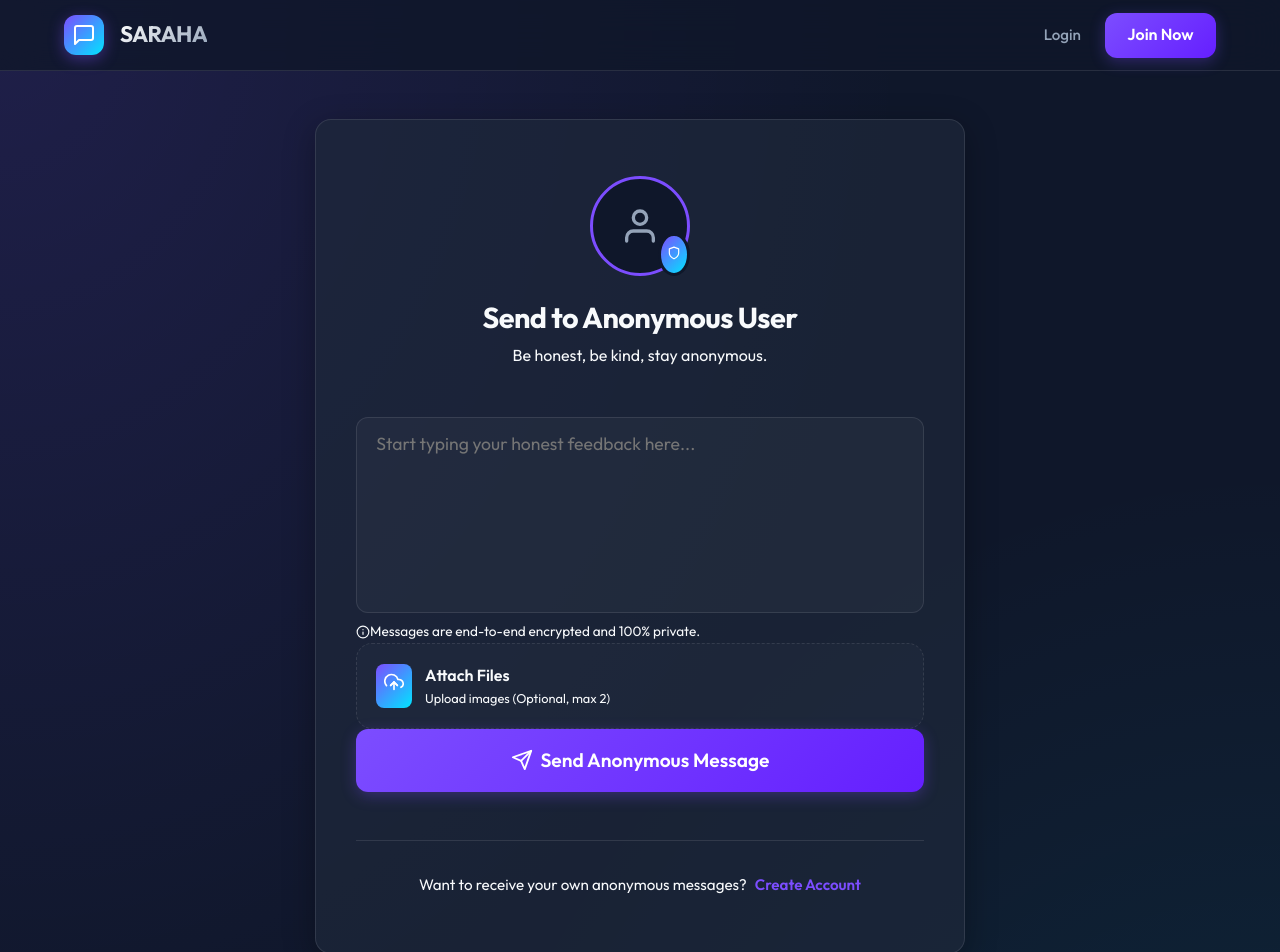
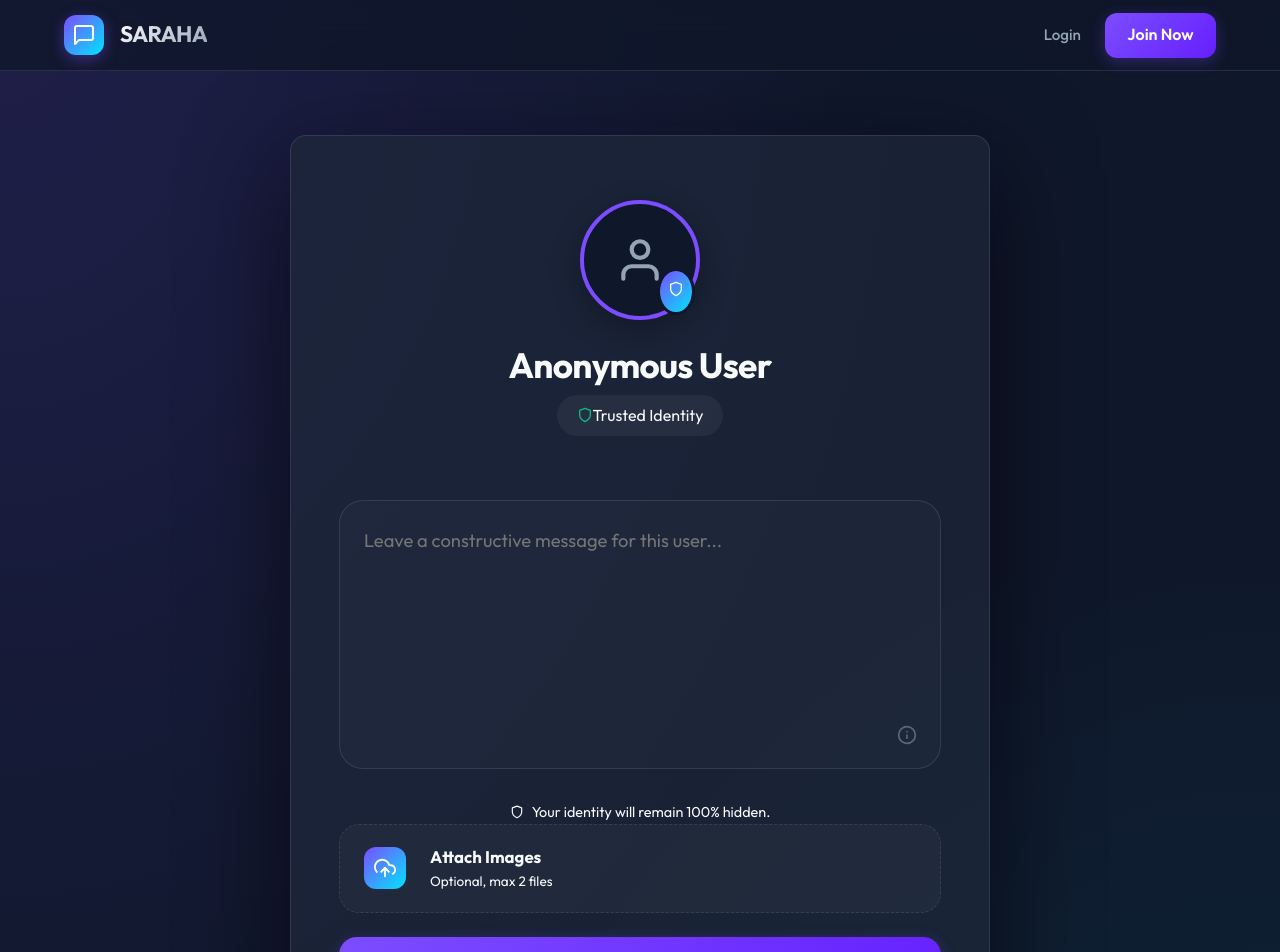
Before and after one commit to qusaykhudair/Saraha-App_full_stack_website, a React (Vite) app in the folder Frontend/: page /u/1 in a window 1280 px wide. Shown: the top 952 px of the page. Built offline with nearby package versions, Linux system fonts and the light colour scheme; no server answers.

Commit message:
feat: implement account email verification flow with OTP authentication and dashboard UI

```diff
--- a/Frontend/src/pages/PublicProfile.jsx
+++ b/Frontend/src/pages/PublicProfile.jsx
@@ -1,8 +1,8 @@
 import React, { useState, useEffect } from 'react';
-import { useParams } from 'react-router-dom';
+import { useParams, Link } from 'react-router-dom';
 import api from '../api/axios';
 import toast from 'react-hot-toast';
-import { FiSend, FiUploadCloud, FiUser, FiShield, FiInfo } from 'react-icons/fi';
+import { FiSend, FiUploadCloud, FiUser, FiShield, FiInfo, FiCheckCircle } from 'react-icons/fi';
 
 const PublicProfile = () => {
   const { receiverId } = useParams();
@@ -12,7 +12,6 @@ const PublicProfile = () => {
   const [loading, setLoading] = useState(false);
   const [success, setSuccess] = useState(false);
 
-  // Fetch receiver info to show their name/pic
   useEffect(() => {
     const fetchReceiver = async () => {
       try {
@@ -62,112 +61,160 @@ const PublicProfile = () => {
 
   if (success) {
     return (
-      <div className="flex justify-center items-center animate-fade-in" style={{ minHeight: '70vh' }}>
-        <div className="glass-panel text-center" style={{ padding: '4rem 2rem', width: '100%', maxWidth: '550px' }}>
-          <div className="primary-gradient" style={{ width: '90px', height: '90px', borderRadius: '50%', display: 'flex', alignItems: 'center', justifyContent: 'center', margin: '0 auto 2rem' }}>
-            <FiShield size={45} color="white" />
+      <div className="flex justify-center items-center animate-fade-in" style={{ minHeight: '80vh' }}>
+        <div className="glass-panel text-center shadow-premium" style={{ padding: '5rem 3rem', width: '100%', maxWidth: '550px' }}>
+          <div className="primary-gradient" style={{ width: '100px', height: '100px', borderRadius: '50%', display: 'flex', alignItems: 'center', justifyContent: 'center', margin: '0 auto 2.5rem', boxShadow: '0 10px 30px rgba(124, 77, 255, 0.4)' }}>
+            <FiCheckCircle size={50} color="white" />
           </div>
-          <h2 style={{ fontSize: '2.2rem', marginBottom: '1rem' }}>Sent Successfully!</h2>
-          <p className="text-secondary" style={{ fontSize: '1.1rem', marginBottom: '2.5rem' }}>
-            Your anonymous feedback has been delivered safely. They will never know it was you.
+          <h2 style={{ fontSize: '2.5rem', marginBottom: '1rem', fontWeight: '800' }}>Message Sent!</h2>
+          <p className="text-secondary" style={{ fontSize: '1.15rem', marginBottom: '3rem', lineHeight: '1.7' }}>
+            Your anonymous feedback has been delivered successfully. Thank you for your honesty!
           </p>
-          <button onClick={() => { setSuccess(false); setContent(''); setFiles([]); }} className="btn btn-primary" style={{ padding: '1rem 2rem' }}>
+          <div className="flex flex-col gap-md">
+            <button onClick={() => { setSuccess(false); setContent(''); setFiles([]); }} className="btn btn-primary" style={{ padding: '1.2rem', fontSize: '1.1rem' }}>
               Send Another Message
             </button>
+            <Link to="/" className="text-secondary hover-glow" style={{ textDecoration: 'none', fontWeight: '600' }}>Back to Home</Link>
+          </div>
         </div>
       </div>
     );
   }
 
   return (
-    <div className="flex justify-center items-center animate-fade-in" style={{ padding: '3rem 0' }}>
-      <div className="glass-panel" style={{ width: '100%', maxWidth: '650px', padding: '3.5rem 2.5rem' }}>
+    <div className="flex justify-center items-center animate-fade-in" style={{ padding: '4rem 0', minHeight: '85vh' }}>
+      <div className="glass-panel shadow-premium" style={{ width: '100%', maxWidth: '700px', padding: '4rem 3rem' }}>
 
-        {/* Receiver Header */}
-        <div style={{ textAlign: 'center', marginBottom: '3rem' }}>
-          <div style={{ position: 'relative', width: '100px', height: '100px', margin: '0 auto 1.5rem' }}>
+        {/* Receiver Profile Section */}
+        <div className="flex flex-col items-center" style={{ textAlign: 'center', marginBottom: '4rem' }}>
+          <div style={{ position: 'relative', width: '120px', height: '120px', marginBottom: '1.5rem' }}>
             <div style={{
               width: '100%', height: '100%', borderRadius: '50%', overflow: 'hidden',
-              border: '3px solid var(--primary-color)', background: 'var(--bg-dark)'
+              border: '4px solid var(--primary-color)', background: 'var(--bg-dark)',
+              boxShadow: '0 10px 30px rgba(0,0,0,0.3)'
             }}>
               {receiver?.profilePic ? (
                 <img src={receiver.profilePic} alt="Profile" style={{ width: '100%', height: '100%', objectFit: 'cover' }} />
               ) : (
                 <div style={{ width: '100%', height: '100%', display: 'flex', alignItems: 'center', justifyContent: 'center' }}>
-                  <FiUser size={40} color="var(--text-secondary)" />
+                  <FiUser size={50} color="var(--text-secondary)" />
                 </div>
               )}
             </div>
-            <div className="primary-gradient" style={{ position: 'absolute', bottom: 0, right: 0, padding: '6px', borderRadius: '50%', border: '3px solid var(--bg-dark)' }}>
-               <FiShield size={14} color="white" />
+            <div className="primary-gradient" style={{ position: 'absolute', bottom: '5px', right: '5px', padding: '8px', borderRadius: '50%', border: '3px solid var(--bg-dark)' }}>
+               <FiShield size={16} color="white" />
             </div>
           </div>
-          <h2 style={{ fontSize: '1.8rem', marginBottom: '0.5rem' }}>Send to {receiver?.userName || 'Anonymous User'}</h2>
-          <p className="text-secondary">Be honest, be kind, stay anonymous.</p>
+          <h2 style={{ fontSize: '2.2rem', marginBottom: '0.5rem', fontWeight: '800' }}>{receiver?.userName || 'Anonymous User'}</h2>
+          <div className="flex items-center gap-xs text-secondary" style={{ fontSize: '1rem', background: 'rgba(255,255,255,0.05)', padding: '0.5rem 1.2rem', borderRadius: '30px' }}>
+             <FiShield size={16} color="var(--success)" />
+             Trusted Identity
+          </div>
         </div>
 
-        <form onSubmit={handleSubmit} className="flex flex-col gap-lg">
-          <div className="flex flex-col gap-xs">
+        <form onSubmit={handleSubmit} className="flex flex-col gap-xl">
+          <div className="flex flex-col gap-md">
+            <div style={{ position: 'relative' }}>
               <textarea
                 className="glass-input"
-              rows={6}
-              placeholder="Start typing your honest feedback here..."
+                rows={7}
+                placeholder={`Leave a constructive message for ${receiver?.userName || 'this user'}...`}
                 value={content}
                 onChange={(e) => setContent(e.target.value)}
                 required
-              style={{ resize: 'none', fontSize: '1.1rem', lineHeight: '1.6' }}
+                style={{
+                  resize: 'none',
+                  fontSize: '1.15rem',
+                  lineHeight: '1.7',
+                  padding: '1.5rem',
+                  borderRadius: '24px',
+                  background: 'rgba(255,255,255,0.02)'
+                }}
               ></textarea>
-            <div className="flex items-center gap-xs text-secondary" style={{ fontSize: '0.85rem', marginTop: '0.5rem' }}>
-               <FiInfo size={14} />
-               <span>Messages are end-to-end encrypted and 100% private.</span>
+              <div style={{ position: 'absolute', bottom: '1.5rem', right: '1.5rem', opacity: 0.3 }}>
+                <FiInfo size={20} />
               </div>
             </div>
+            <p className="text-secondary" style={{ fontSize: '0.9rem', textAlign: 'center', display: 'flex', alignItems: 'center', justifyContent: 'center', gap: '0.5rem' }}>
+               <FiShield size={14} /> Your identity will remain 100% hidden.
+            </p>
+          </div>
 
-          <div>
-            <label style={{
-              display: 'flex', alignItems: 'center', gap: '0.8rem', cursor: 'pointer',
-              padding: '1.2rem', background: 'rgba(255,255,255,0.02)',
-              borderRadius: '16px', border: '1px dashed var(--glass-border)',
-              transition: 'var(--transition)'
-            }} className="hover-glow">
-              <div className="primary-gradient" style={{ padding: '8px', borderRadius: '8px' }}>
-                <FiUploadCloud size={20} color="white" />
+          <div className="grid grid-1" style={{ gap: '1.5rem' }}>
+            <label className="upload-container">
+              <input type="file" multiple accept="image/*" onChange={handleFileChange} style={{ display: 'none' }} />
+              <div className="flex items-center justify-between" style={{ width: '100%' }}>
+                <div className="flex items-center gap-md">
+                  <div className="primary-gradient icon-box">
+                    <FiUploadCloud size={22} color="white" />
                   </div>
-              <div>
-                <div style={{ fontWeight: '600' }}>Attach Files</div>
-                <div className="text-secondary" style={{ fontSize: '0.8rem' }}>Upload images (Optional, max 2)</div>
+                  <div style={{ textAlign: 'left' }}>
+                    <div style={{ fontWeight: '700', fontSize: '1.05rem' }}>Attach Images</div>
+                    <div className="text-secondary" style={{ fontSize: '0.85rem' }}>Optional, max 2 files</div>
                   </div>
-              <input type="file" multiple accept="image/*" onChange={handleFileChange} style={{ display: 'none' }} />
-            </label>
+                </div>
                 {files.length > 0 && (
-              <div style={{ marginTop: '0.8rem', padding: '0.5rem 1rem', background: 'rgba(16, 185, 129, 0.1)', color: 'var(--success)', borderRadius: '8px', fontSize: '0.9rem', display: 'inline-block' }}>
-                {files.length} file(s) ready to send
-              </div>
+                  <div className="file-badge">{files.length} Selected</div>
                 )}
               </div>
+            </label>
 
             <button
               type="submit"
               className="btn btn-primary"
-            style={{ padding: '1.2rem', fontSize: '1.2rem', width: '100%' }}
+              style={{ padding: '1.3rem', fontSize: '1.2rem', borderRadius: '18px', width: '100%' }}
               disabled={loading}
             >
-            {loading ? 'Sending Securely...' : (
+              {loading ? (
+                <div className="flex items-center gap-sm">
+                  <div className="animate-spin" style={{ width: '20px', height: '20px', border: '3px solid white', borderTopColor: 'transparent', borderRadius: '50%' }}></div>
+                  Sending Securely...
+                </div>
+              ) : (
                 <>
                   <FiSend size={22} />
                   Send Anonymous Message
                 </>
               )}
             </button>
+          </div>
         </form>
+      </div>
 
-        <div style={{ marginTop: '3rem', textAlign: 'center', paddingTop: '2rem', borderTop: '1px solid var(--glass-border)' }}>
-          <p className="text-secondary" style={{ fontSize: '0.95rem' }}>
-            Want to receive your own anonymous messages?
-            <a href="/signup" style={{ color: 'var(--primary-color)', fontWeight: '600', textDecoration: 'none', marginLeft: '0.5rem' }}>Create Account</a>
-          </p>
-        </div>
-      </div>
+      <style>{`
+        .shadow-premium {
+          box-shadow: 0 30px 100px rgba(0,0,0,0.6), 0 0 40px rgba(124, 77, 255, 0.05);
+        }
+        .upload-container {
+          cursor: pointer;
+          padding: 1.2rem 1.5rem;
+          background: rgba(255,255,255,0.03);
+          border-radius: 20px;
+          border: 1px dashed var(--glass-border);
+          transition: var(--transition);
+        }
+        .upload-container:hover {
+          background: rgba(255,255,255,0.06);
+          border-color: var(--primary-color);
+          transform: translateY(-2px);
+        }
+        .icon-box {
+          padding: 10px;
+          border-radius: 12px;
+          display: flex;
+          align-items: center;
+          justify-content: center;
+        }
+        .file-badge {
+          background: var(--success);
+          color: white;
+          padding: 0.4rem 0.8rem;
+          border-radius: 20px;
+          font-size: 0.8rem;
+          font-weight: 700;
+          box-shadow: 0 4px 10px rgba(16, 185, 129, 0.3);
+        }
+      `}</style>
     </div>
   );
 };
```
Also changed, not shown: Frontend/src/pages/Dashboard.jsx (+23 -6 lines), Frontend/src/pages/VerifyOtp.jsx (+78 -55 lines), 2 other files (tests, documents, lock files or other folders). Lines whose indentation alone changed are shown as unchanged.
